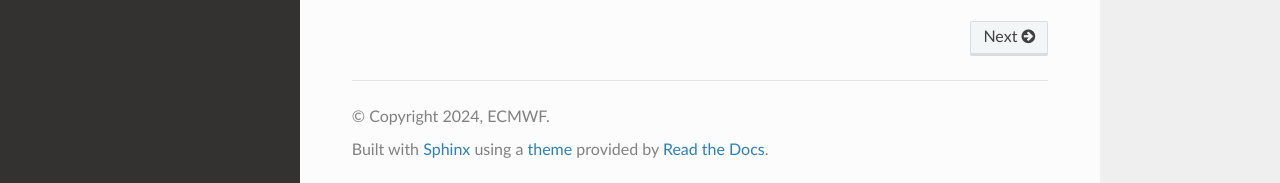
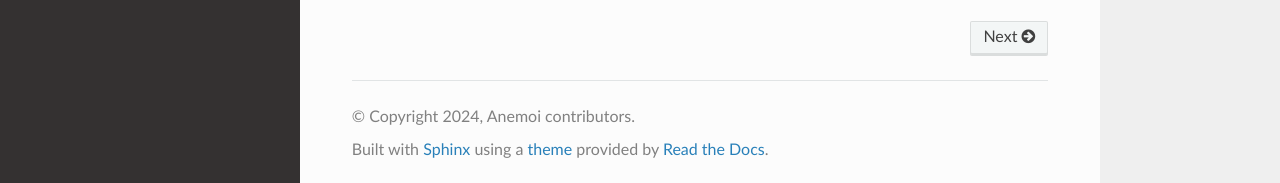
Before and after one commit to ecmwf/anemoi-registry, a Sphinx documentation site: the page built from docs/index.rst, in a window 1280 px wide and 1258 px high. Shown: the part 1072-1255 px from the top of the window. Built offline with Sphinx 7.4.7 and the Read the Docs theme 3.1.0, drawn with Linux system fonts in a browser that asks for light colours; the version number could not be read and is left out.

Commit message:
copyright notice

```diff
--- a/docs/conf.py
+++ b/docs/conf.py
@@ -29,7 +29,7 @@ html_logo = "_static/logo.png"
 
 project = "Anemoi Graphs"
 
-author = "ECMWF"
+author = "Anemoi contributors"
 
 year = datetime.datetime.now().year
 if year == 2024:
@@ -37,7 +37,7 @@ if year == 2024:
 else:
     years = "2024-%s" % (year,)
 
-copyright = "%s, ECMWF" % (years,)
+copyright = "%s, Anemoi contributors" % (years,)
 
 try:
     from anemoi.registry._version import __version__
```
